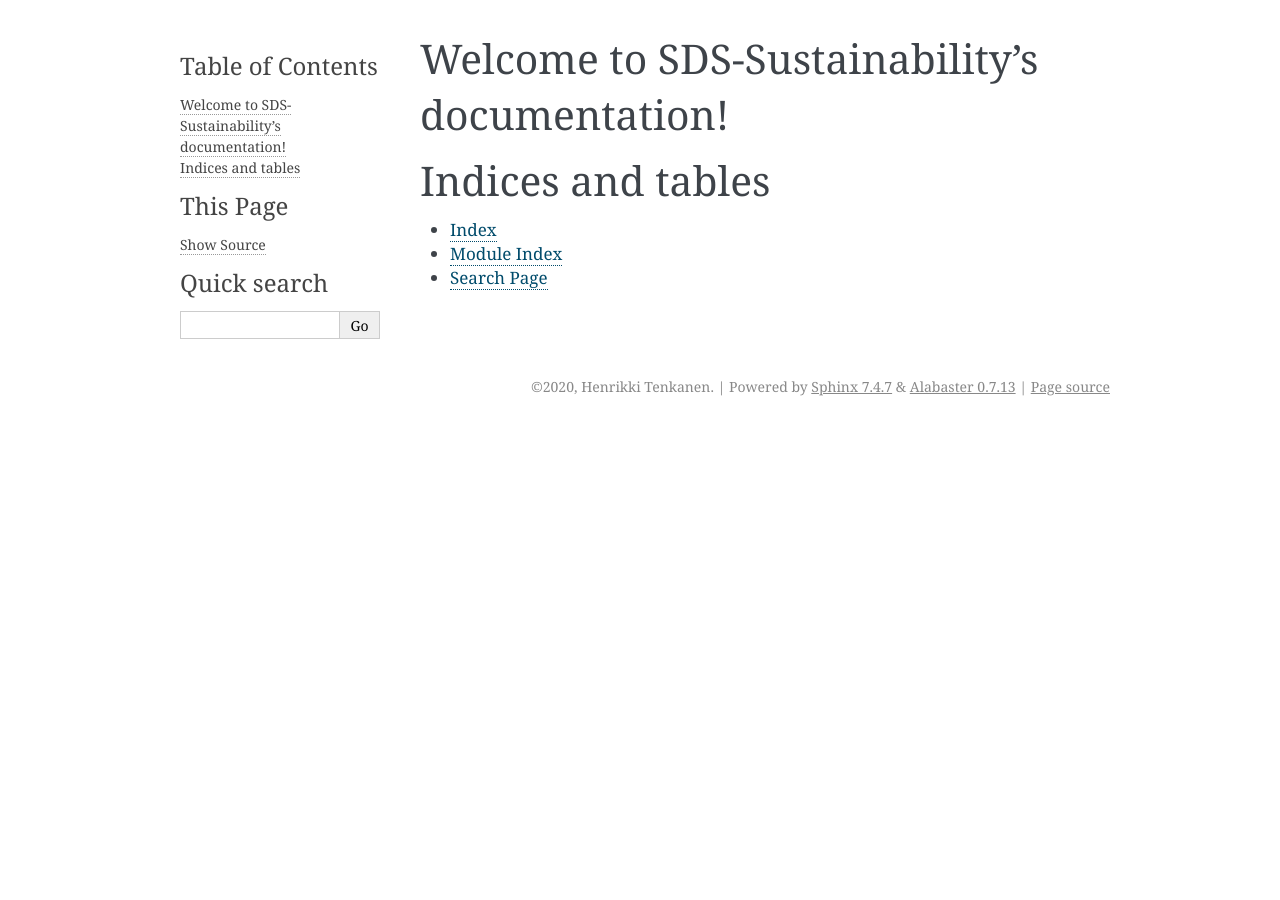
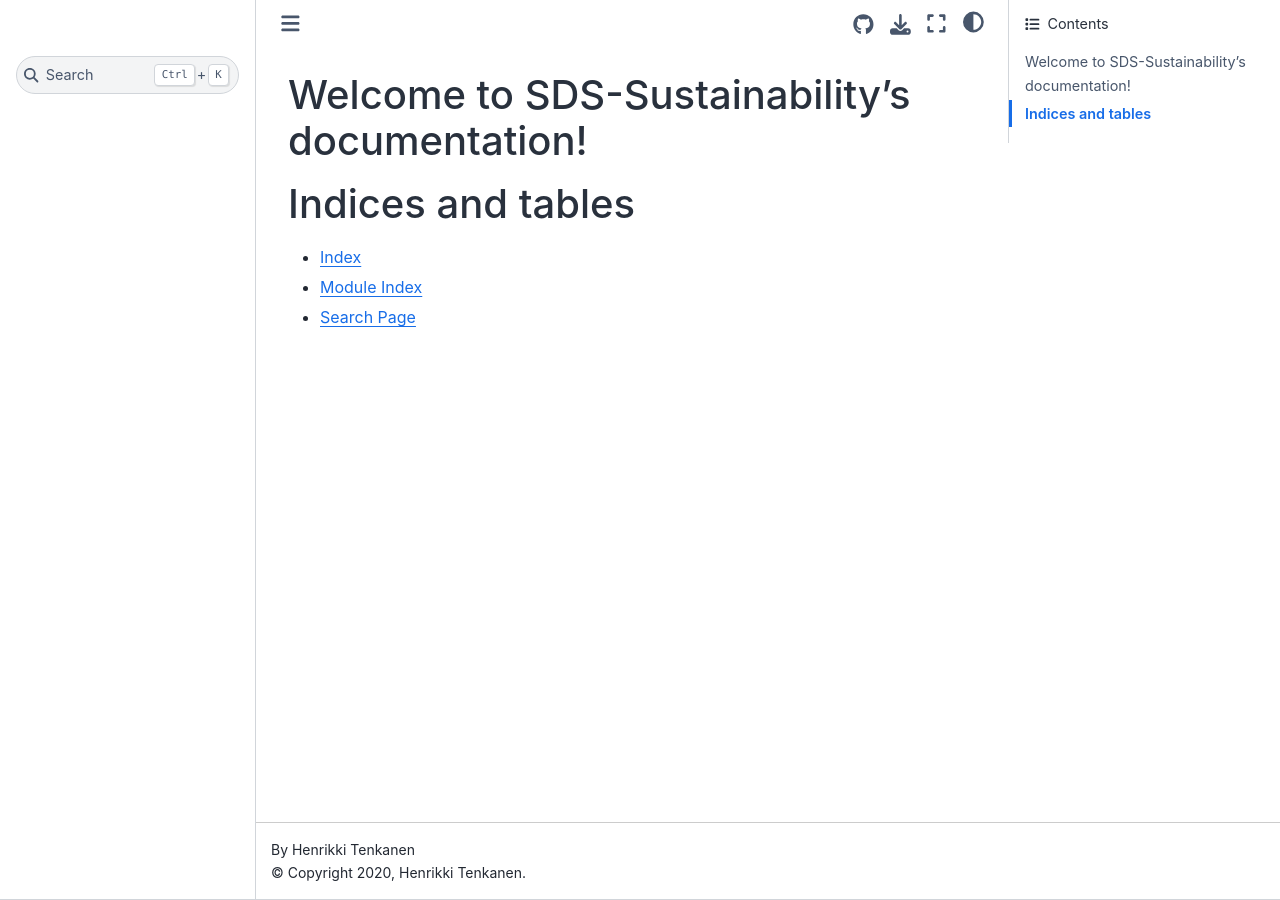
Before and after one commit to AaltoGIS/Sustainability-GIS, a Sphinx documentation site: the page built from source/index.rst, in a window 1280 px wide. Built offline with Sphinx 7.4.7 and the Sphinx Book theme 1.1.4, drawn with Linux system fonts in a browser that asks for light colours; some of the changed lines change nothing that is shown.

Commit message:
Use sphinx-book theme

```diff
--- a/source/conf.py
+++ b/source/conf.py
@@ -28,6 +28,12 @@ author = 'Henrikki Tenkanen'
 # extensions coming with Sphinx (named 'sphinx.ext.*') or your custom
 # ones.
 extensions = [
+    'sphinx.ext.mathjax',
+    'sphinx.ext.todo',
+    'IPython.sphinxext.ipython_console_highlighting',
+    'IPython.sphinxext.ipython_directive',
+    'myst_nb',
+    'jupyter_sphinx',
 ]
 
 # Add any paths that contain templates here, relative to this directory.
@@ -41,12 +47,34 @@ exclude_patterns = []
 
 # -- Options for HTML output -------------------------------------------------
 
+# The name of the Pygments (syntax highlighting) style to use.
+pygments_style = 'sphinx'
+
 # The theme to use for HTML and HTML Help pages.  See the documentation for
 # a list of builtin themes.
 #
-html_theme = 'alabaster'
+html_theme = 'sphinx_book_theme'
 
 # Add any paths that contain custom static files (such as style sheets) here,
 # relative to this directory. They are copied after the builtin static files,
 # so a file named "default.css" will overwrite the builtin "default.css".
 html_static_path = ['_static']
+
+html_title = ""
+
+html_theme_options = {
+    #"external_links": [],
+    "repository_url": "https://github.com/AaltoGIS/SDS-Sustainability/",
+    "repository_branch": "master",
+    "path_to_docs": "source/",
+    #"twitter_url": "https://twitter.com/pythongis",
+    #"google_analytics_id": "UA-159257488-1",
+    "use_edit_page_button": True,
+    "use_repository_button": True,
+    "launch_buttons": {
+        "binderhub_url": "https://mybinder.org",
+        "thebe": False,
+        "notebook_interface": "jupyterlab",
+    "collapse_navigation" : False
+    },
+}
```
